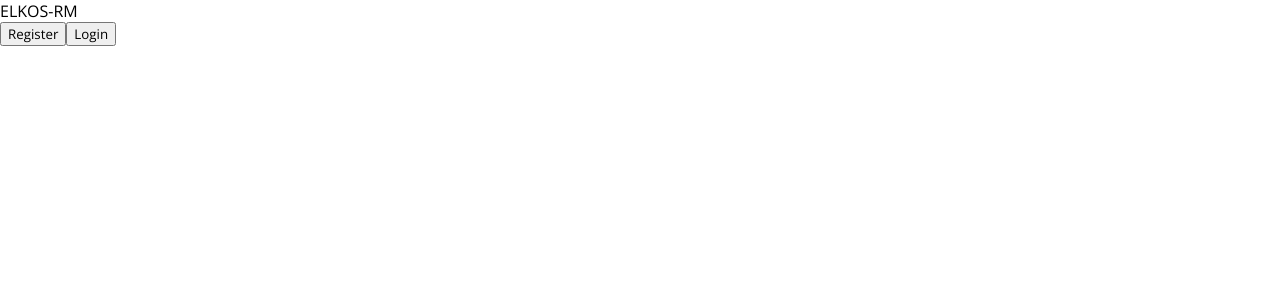
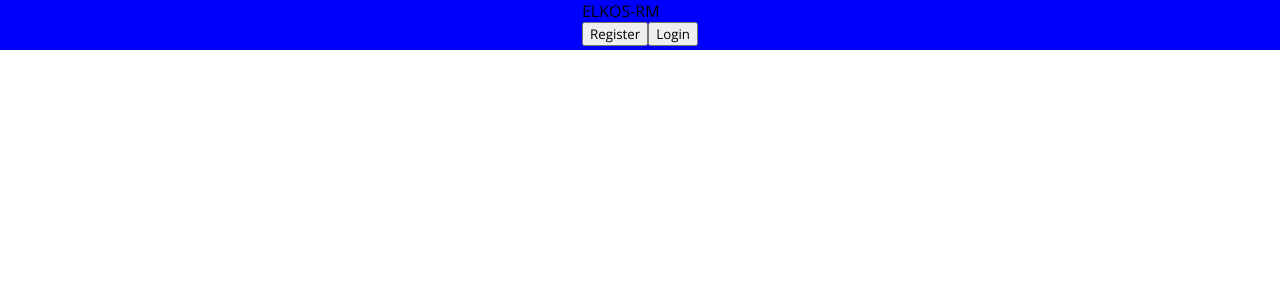
Before and after one commit to demetgas/hotel-reservation-fe, a React (Create React App) app: page / in a window 1280 px wide. Shown: the top 300 px of the page. Built offline with nearby package versions, Linux system fonts and the light colour scheme.

Commit message:
Update navbar.css

```diff
--- a/src/components/Navbar/navbar.css
+++ b/src/components/Navbar/navbar.css
@@ -0,0 +1,5 @@
+.navbar{
+    height: 50px;
+    background-color: blue;
+    justify-items: center;
+}
```
